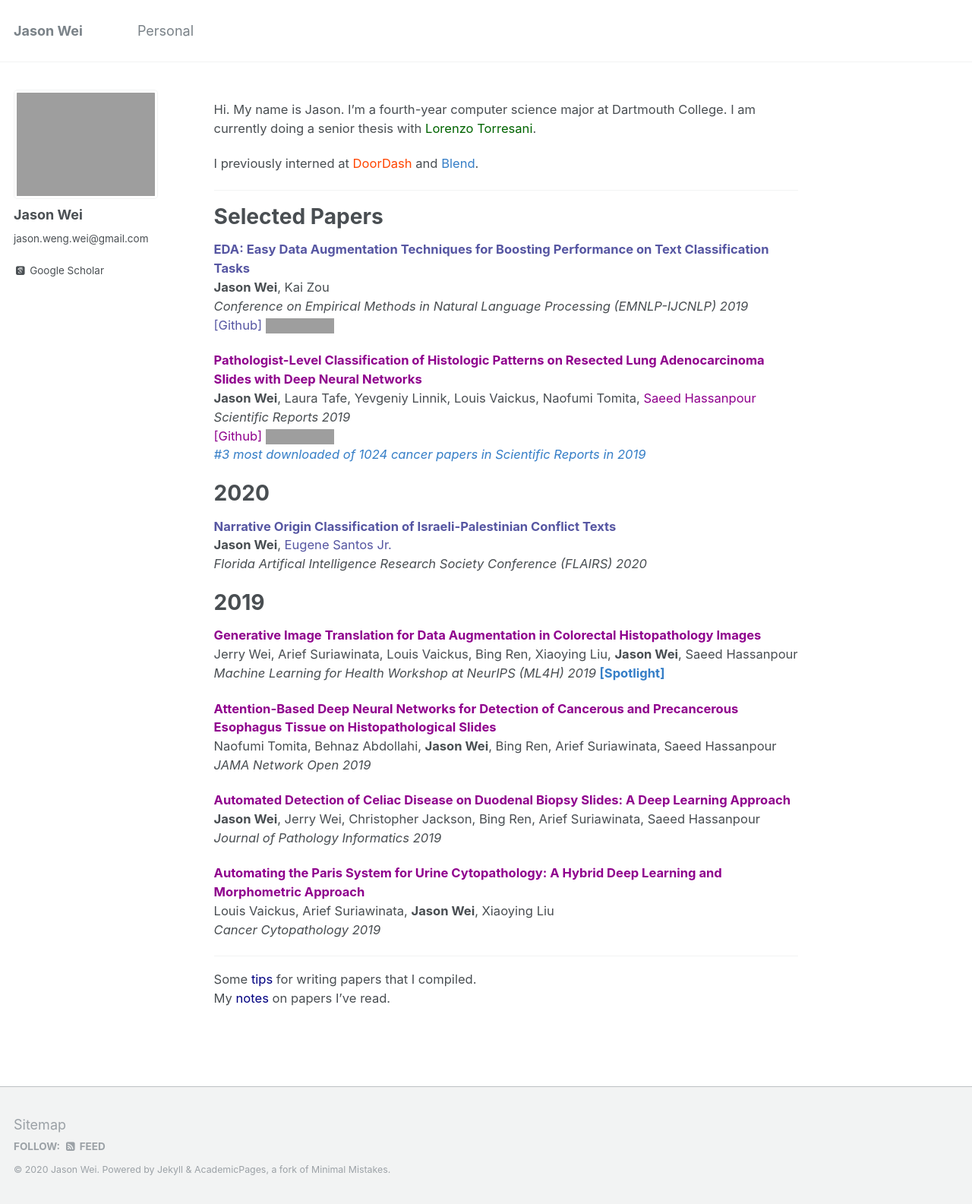
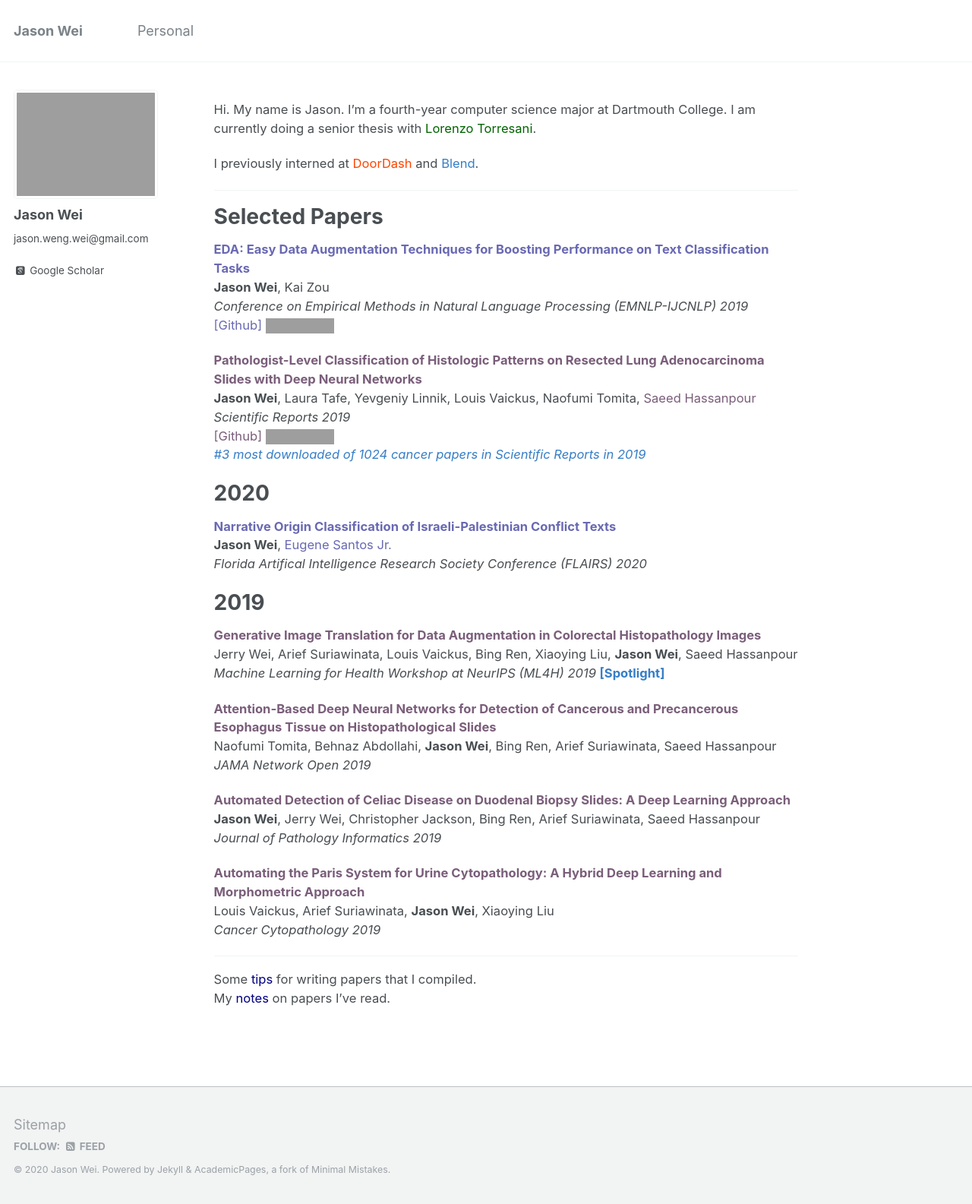
Before and after one commit to jasonwei20/jasonwei20.github.io, a Jekyll site: the page built from _pages/about.md, in a window 1280 px wide. Shown: the whole page at 76% size. Built offline with Jekyll 4.4.1, drawn with Linux system fonts in a browser that asks for light colours; some web fonts are replaced; grey boxes are pictures that could not be loaded.

Commit message:
add stuff

```diff
--- a/_pages/about.md
+++ b/_pages/about.md
@@ -16,38 +16,38 @@ I previously interned at <a href="https://www.doordash.com/" style="color:#FF450
 ------
 
 # Selected Papers
-<a href="https://www.aclweb.org/anthology/D19-1670.pdf" style="color:#5656a2" target="_blank"><b>EDA: Easy Data Augmentation Techniques for Boosting Performance on Text Classification Tasks</b></a>
+<a href="https://www.aclweb.org/anthology/D19-1670.pdf" style="color:#6969b3" target="_blank"><b>EDA: Easy Data Augmentation Techniques for Boosting Performance on Text Classification Tasks</b></a>
 **Jason Wei**, Kai Zou
 *Conference on Empirical Methods in Natural Language Processing (EMNLP-IJCNLP) 2019* <br>
-<a href="https://github.com/jasonwei20/eda_nlp" style="color:#5656a2" target="_blank">[Github]</a>
+<a href="https://github.com/jasonwei20/eda_nlp" style="color:#6969b3" target="_blank">[Github]</a>
 <img height="16" src="https://img.shields.io/github/stars/jasonwei20/eda_nlp.svg?logo=github&logoColor=white&colorA=navy&link=https://github.com/jasonwei20/eda_nlp&link=https://github.com/jasonwei20/eda_nlp">
 
-<a href="https://www.nature.com/articles/s41598-019-40041-7" style="color:#8f008d" target="_blank"><b>Pathologist-Level Classification of Histologic Patterns on Resected Lung Adenocarcinoma Slides with Deep Neural Networks</b></a>
-**Jason Wei**, Laura Tafe, Yevgeniy Linnik, Louis Vaickus, Naofumi Tomita, <a href="https://www.hassanpourlab.com/" style="color:#8f008d" target="_blank">Saeed Hassanpour</a>
+<a href="https://www.nature.com/articles/s41598-019-40041-7" style="color:#7a5e7a" target="_blank"><b>Pathologist-Level Classification of Histologic Patterns on Resected Lung Adenocarcinoma Slides with Deep Neural Networks</b></a>
+**Jason Wei**, Laura Tafe, Yevgeniy Linnik, Louis Vaickus, Naofumi Tomita, <a href="https://www.hassanpourlab.com/" style="color:#7a5e7a" target="_blank">Saeed Hassanpour</a>
 *Scientific Reports 2019*
-<a href="https://github.com/BMIRDS/deepslide" style="color:#8f008d" target="_blank">[Github]</a>
+<a href="https://github.com/BMIRDS/deepslide" style="color:#7a5e7a" target="_blank">[Github]</a>
 <img height="16" src="https://img.shields.io/github/stars/BMIRDS/deepslide.svg?logo=github&logoColor=white&colorA=navy&link=https://github.com/BMIRDS/deepslide&link=https://github.com/BMIRDS/deepslide">
 <a href="https://www.nature.com/collections/ghegcgfbdi" style="color:#357EC7" target="_blank"><i>#3 most downloaded of 1024 cancer papers in Scientific Reports in 2019</i></a>
 
 # 2020
-<a style="color:#5656a2" target="_blank"><b>Narrative Origin Classification of Israeli-Palestinian Conflict Texts</b></a>
-**Jason Wei**, <a href="http://di2ag.thayer.dartmouth.edu/~eugene/" style="color:#5656a2" target="_blank">Eugene Santos Jr.</a>
+<a style="color:#6969b3" target="_blank"><b>Narrative Origin Classification of Israeli-Palestinian Conflict Texts</b></a>
+**Jason Wei**, <a href="http://di2ag.thayer.dartmouth.edu/~eugene/" style="color:#6969b3" target="_blank">Eugene Santos Jr.</a>
 *Florida Artifical Intelligence Research Society Conference (FLAIRS) 2020*
 
 # 2019
-<a href="https://arxiv.org/abs/1910.05827" style="color:#8f008d" target="_blank"><b>Generative Image Translation for Data Augmentation in Colorectal Histopathology Images</b></a>
+<a href="https://arxiv.org/abs/1910.05827" style="color:#7a5e7a" target="_blank"><b>Generative Image Translation for Data Augmentation in Colorectal Histopathology Images</b></a>
 Jerry Wei, Arief Suriawinata, Louis Vaickus, Bing Ren, Xiaoying Liu, **Jason Wei**, Saeed Hassanpour
 *Machine Learning for Health Workshop at NeurIPS (ML4H) 2019* <a href="https://slideslive.com/38923239/spotlight-paper-talks?t=1095" style="color:#357EC7" target="_blank"><b>[Spotlight]</b></a>
 
-<a href="https://jamanetwork.com/journals/jamanetworkopen/fullarticle/2753982" style="color:#8f008d" target="_blank"><b>Attention-Based Deep Neural Networks for Detection of Cancerous and Precancerous Esophagus Tissue on Histopathological Slides</b></a>
+<a href="https://jamanetwork.com/journals/jamanetworkopen/fullarticle/2753982" style="color:#7a5e7a" target="_blank"><b>Attention-Based Deep Neural Networks for Detection of Cancerous and Precancerous Esophagus Tissue on Histopathological Slides</b></a>
 Naofumi Tomita, Behnaz Abdollahi, **Jason Wei**, Bing Ren, Arief Suriawinata, Saeed Hassanpour
 *JAMA Network Open 2019*
 
-<a href="http://www.jpathinformatics.org/article.asp?issn=2153-3539;year=2019;volume=10;issue=1;spage=7;epage=7;aulast=Wei" style="color:#8f008d" target="_blank"><b>Automated Detection of Celiac Disease on Duodenal Biopsy Slides: A Deep Learning Approach</b></a>
+<a href="http://www.jpathinformatics.org/article.asp?issn=2153-3539;year=2019;volume=10;issue=1;spage=7;epage=7;aulast=Wei" style="color:#7a5e7a" target="_blank"><b>Automated Detection of Celiac Disease on Duodenal Biopsy Slides: A Deep Learning Approach</b></a>
 **Jason Wei**, Jerry Wei, Christopher Jackson, Bing Ren, Arief Suriawinata, Saeed Hassanpour
 *Journal of Pathology Informatics 2019*
 
-<a href="https://onlinelibrary.wiley.com/doi/abs/10.1002/cncy.22099" style="color:#8f008d" target="_blank"><b>Automating the Paris System for Urine Cytopathology: A Hybrid Deep Learning and Morphometric Approach</b></a>
+<a href="https://onlinelibrary.wiley.com/doi/abs/10.1002/cncy.22099" style="color:#7a5e7a" target="_blank"><b>Automating the Paris System for Urine Cytopathology: A Hybrid Deep Learning and Morphometric Approach</b></a>
 Louis Vaickus, Arief Suriawinata, **Jason Wei**, Xiaoying Liu
 *Cancer Cytopathology 2019*
 
```
